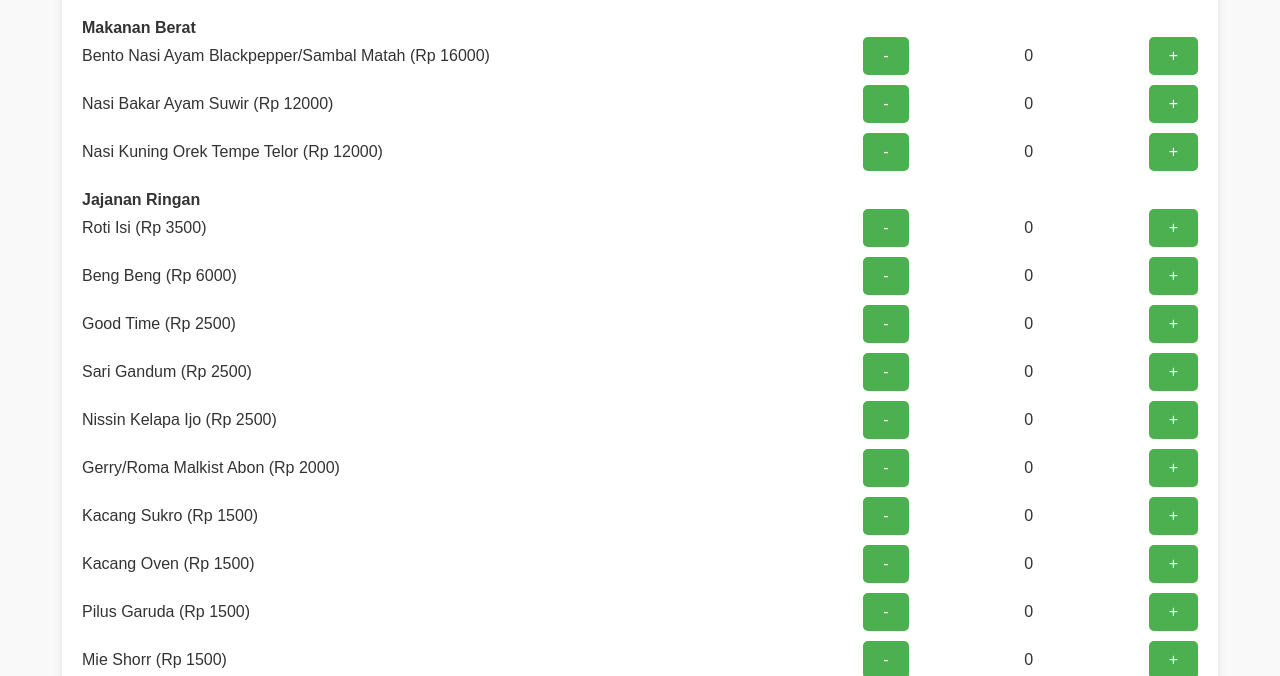
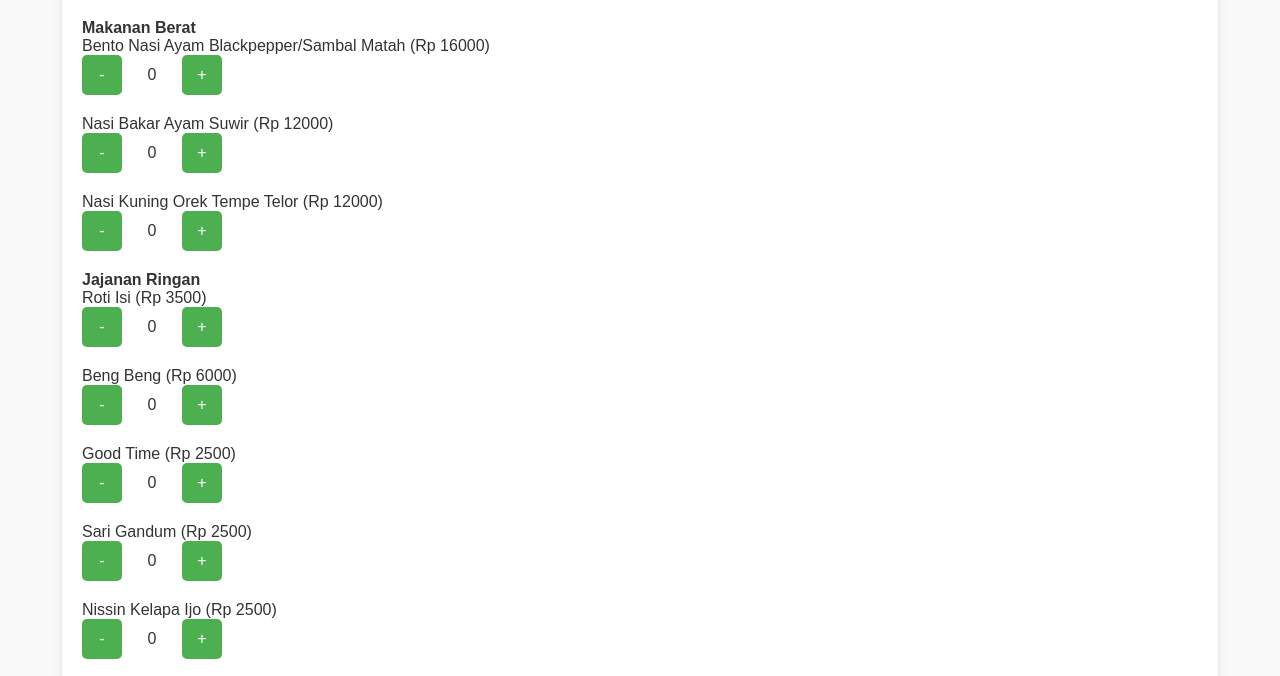
Before and after one commit to fariqrahmani/kiosrahmani, a plain HTML site: page index.html in a window 1280 px wide. Shown: the part 101-777 px from the top of the page. Drawn offline with Linux system fonts and the light colour scheme.

Commit message:
Update index.html

```diff
--- a/index.html
+++ b/index.html
@@ -34,39 +34,38 @@
 
         .item {
             display: flex;
-            align-items: center; /* Agar teks, angka, dan tombol sejajar vertikal */
-            margin-bottom: 10px;
+            justify-content: space-between; /* Memisahkan nama barang dan kontrol tombol */
+            align-items: center;
+            margin-bottom: 20px; /* Jarak antar item */
         }
 
-        .item span {
-            flex: 0 0 70%; /* Memberikan lebar relatif 70% untuk teks */
-            word-wrap: break-word; /* Mencegah teks keluar dari area */
+        .item-details {
+            flex: 1; /* Nama barang mengambil sisa ruang */
         }
 
-        .item div {
-            flex: 0 0 30%; /* Memberikan lebar relatif 30% untuk kontrol tombol */
+        .controls {
             display: flex;
             align-items: center;
-            justify-content: space-between; /* Memberikan jarak antar tombol */
+            gap: 10px; /* Memberikan jarak antar elemen */
         }
 
-        .item div span {
+        .controls span {
             width: 40px; /* Lebar angka */
             text-align: center; /* Angka berada di tengah */
             font-size: 16px;
         }
 
         button {
-            display: inline-block; /* Agar ukuran tombol mengikuti panjang teks */
-            background: #4CAF50;
+            width: 40px; /* Lebar tombol */
+            height: 40px; /* Tinggi tombol */
+            font-size: 16px; /* Ukuran teks tombol */
+            text-align: center;
+            line-height: 1.5;
+            border: none;
+            background-color: #4CAF50;
             color: white;
-            padding: 10px 20px; /* Memberikan padding agar teks terlihat nyaman */
-            font-size: 16px; /* Ukuran font yang sesuai */
-            border: none;
-            border-radius: 5px; /* Membuat sudut tombol melengkung */
+            border-radius: 5px; /* Sudut tombol melengkung */
             cursor: pointer;
-            text-align: center;
-            white-space: nowrap; /* Mencegah teks tombol terpotong */
         }
 
         button:hover {
@@ -82,10 +81,11 @@
         .button {
             background: #4CAF50;
             color: white;
-            padding: 10px 15px;
+            padding: 10px 20px;
             border: none;
             border-radius: 5px;
             cursor: pointer;
+            font-size: 16px;
         }
 
         .button:hover {
@@ -152,11 +152,13 @@
             const div = document.createElement("div");
             div.classList.add("item");
             div.innerHTML = `
-                <span>${item.nama} (Rp ${item.harga})</span>
-                <div>
-                    <button onclick="updateJumlah(${index}, -1)">-</button>
-                    <span id="jumlah-${index}">0</span>
-                    <button onclick="updateJumlah(${index}, 1)">+</button>
+                <div class="item-details">
+                    <span>${item.nama} (Rp ${item.harga})</span>
+                    <div class="controls">
+                        <button onclick="updateJumlah(${index}, -1)">-</button>
+                        <span id="jumlah-${index}">0</span>
+                        <button onclick="updateJumlah(${index}, 1)">+</button>
+                    </div>
                 </div>
             `;
             itemsDiv.appendChild(div);
```
